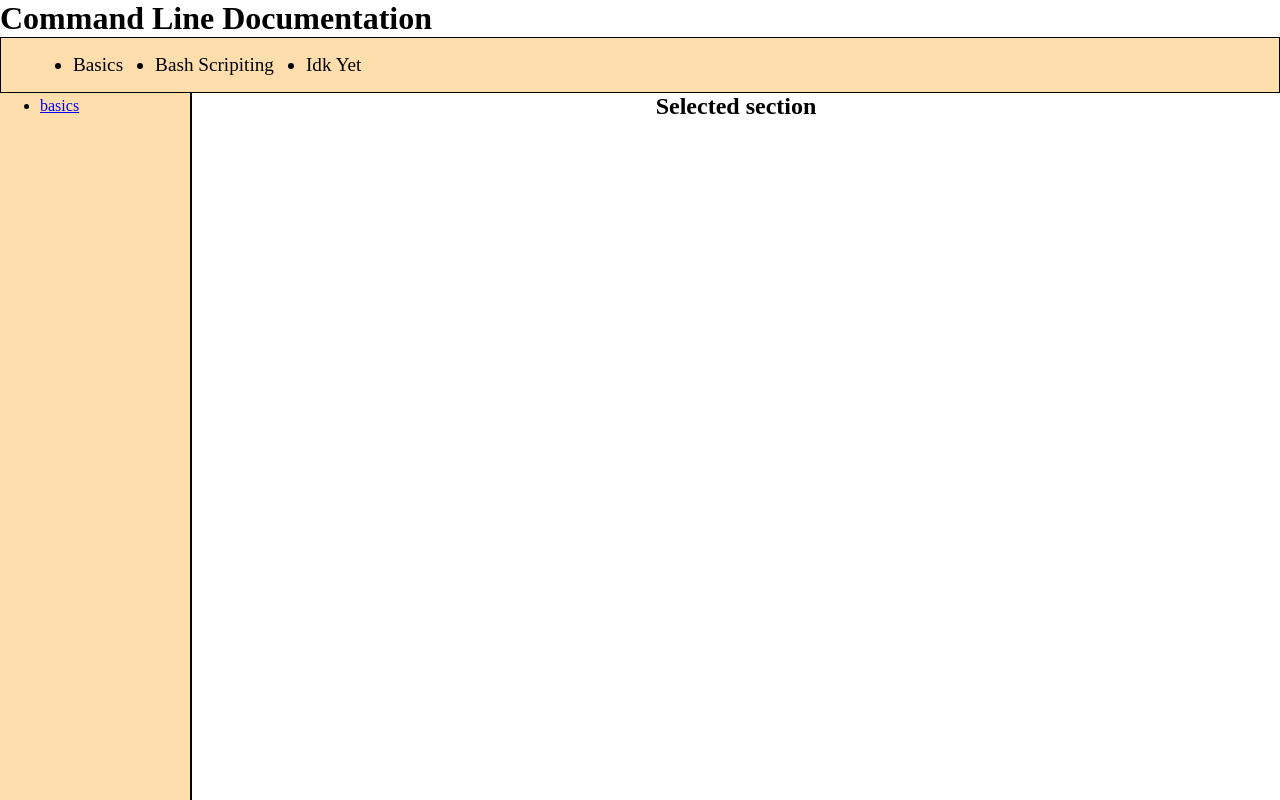
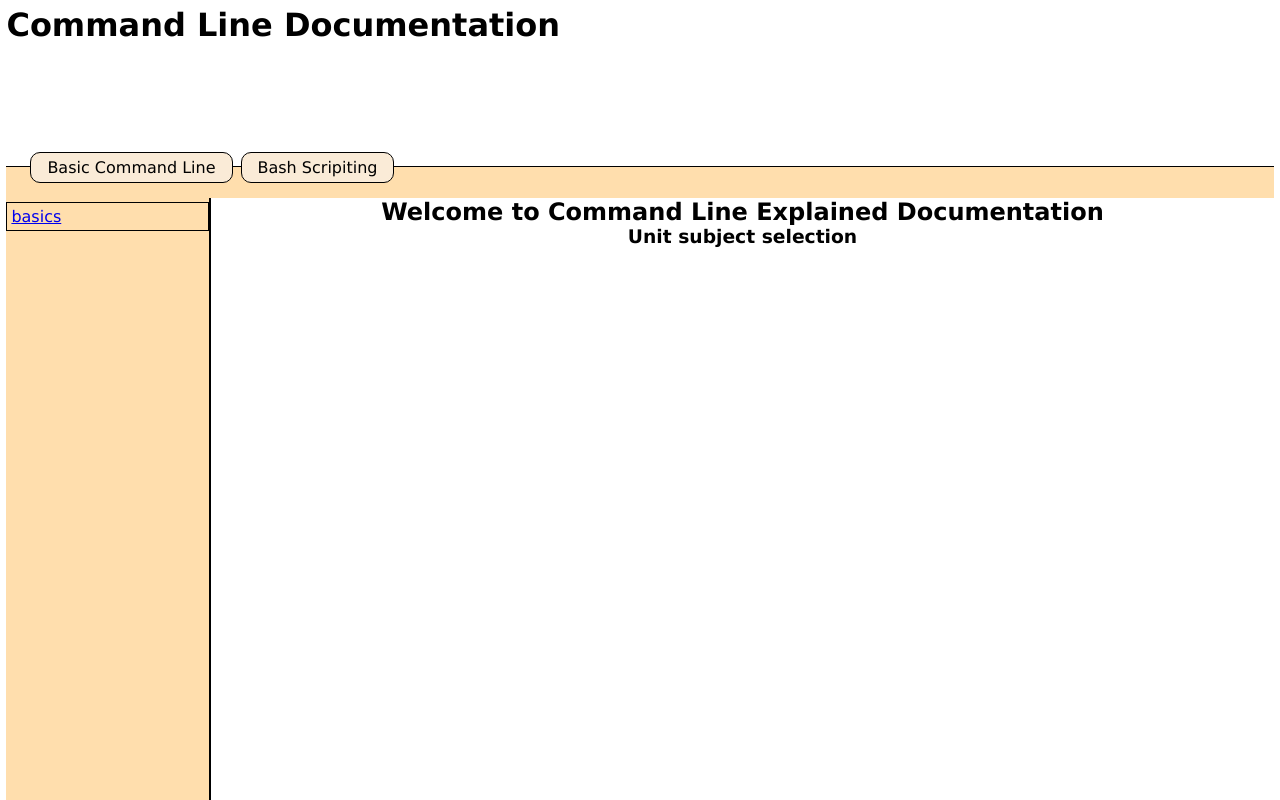
Before and after one commit to TylerTomani/commandLineDocs, a plain HTML site: page index.html in a window 1280 px wide. Both pictures are taken after a click on the link "Bash Scripiting". Shown: the top 800 px of the page. Drawn offline with Linux system fonts and the light colour scheme.

Commit message:
working with styles

```diff
--- a/css/main.css
+++ b/css/main.css
@@ -1,21 +1,39 @@
 * {
     box-sizing: border-box;
-    margin:0
+    margin:0;
+    /* font-family: 'Trebuchet MS', 'Lucida Sans Unicode', 'Lucida Grande', 'Lucida Sans', Arial, sans-serif; */
+    font-family:Verdana, Geneva, Tahoma, sans-serif
 }
-
+body {
+    margin: .5%;
+}
+header {
+    height: 20vh;
+}
+/*  Topic Selection */
 nav#drop-down-links {
     background-color: navajowhite;
-    border: 1px solid black;
-    font-size: 1.2rem;
+    border-top: 1px solid black;
     text-transform: capitalize;
+
 }
 nav#drop-down-links > ul {
     display: flex;
     justify-content: flex-start;
 }
+nav#drop-down-links > ul > li > a > h2 {
+    font-weight: 100;
+    font-size: 1.2rem;
+}
 nav#drop-down-links > ul > li{
-    margin: 1rem 0 1rem 2rem;
-
+    background-color:antiquewhite;
+    border: 1px solid black;
+    position: relative;
+    top: -15px;
+    list-style: none;
+    border-radius: 10px;
+    padding: .3rem 1rem;
+    margin: 0 1.5rem 0 -1rem ;
 }
 nav#drop-down-links > ul > li > a{
     color: black;
@@ -24,6 +42,8 @@ nav#drop-down-links > ul > li > a{
 nav#drop-down-links > ul > li > a:visited{
     text-decoration: none;
 }
+
+/* Main Body Aside and Page Content */
 main {
     display: flex;
 }
@@ -37,27 +57,48 @@ main {
     height: 100%;
 }
 
+/* Side menu */
 aside#drop-downs {
     display: flex;
     flex-direction: column;
     border-right: 2px solid black;
     border-top: 0;
-    min-width: 176px;
+    min-width: 205px;
     width: 15%;
     background-color: navajowhite;
+}
+
+#drop-downs > div > ul{
+    padding: .25rem 0;
+}
+#drop-downs > div > ul > li {
+    border: 1px solid black;
+    color: black;
+    /* margin-left: .5rem; */
+    list-style-type: none;
+    padding: .25rem;
+    /* padding: .25rem 0; */
+}
+#drop-downs > div > ul > li > ul > li{
+    list-style-type: square;
+}
+#drop-downs > div > ul > li > a:visited {
+    color: black;
 }
 .hide {
     display: none;
 }
-.show {
-    display: inline-block;
+@media screen and (max-width: 800px){
+    aside#drop-downs {
+        position: absolute;
+        transform: translate(-100%);
+         transition: all .65s;
+    }
 }
-#drop-downs > div > ul > li {
-    padding: .25rem 0;
+@media screen and (min-width: 801px){
+    aside#drop-downs {
+        position: relative;
+        transform: translate(0);
+         transition: all 1s;
+    }
 }
-#drop-downs > div > ul > li {
-    padding: .25rem 0;
-}
-#drop-downs > div > ul > li > ul > li{
-    list-style-type: square;
-}
--- a/index.html
+++ b/index.html
@@ -9,13 +9,15 @@
     <script src="js/dropDown.js" defer></script>
 </head>
 <body>
-    <h1>Command Line Documentation</h1>
+    <header>
+        <h1>Command Line Documentation</h1>
+
+    </header>
     <nav id="drop-down-links">
         <ul>
             <!-- <li><a href="#basics" class="drop-link-top">Basics</a></li> -->
-            <li><a href="#basics" class="drop-link-top">Basics</a></li>
-            <li><a href="#bash-scripting" class="drop-link-top">bash scripiting</a> </li>
-            <li>idk yet</li>
+            <li><a href="#basics" class="drop-link-top">Basic Command Line</a></li>
+            <li><a href="#bash-scripting" class="drop-link-top">Bash scripiting</a> </li>
         </ul>
     </nav>
 
@@ -25,8 +27,6 @@
                 <ul>
                     <li><a href="#" class="drop-link-aside">File Managment</a>
                         <ul>
-                            <!-- <li><a href="#">mkdir</a></li> -->
-                            <!-- <li><a href="#">sym links</a></li> -->
                             <li><a href="#" class="noref">mkdir</a><a href="basics/01-creatingDirectories/creatingDirectories.html" class="hide ref"></a></li>
                             <li><a href="#" class="noref">sym links</a><a href="basics/02-creatingSymbolicLinks/symbolicLinks.html" class="hide ref"></a></li>
                         </ul>
@@ -47,8 +47,8 @@
         </aside>
 
         <section id="section-select">
-            <h2>Selected section</h2>
-            <!-- <iframe src="basics/01-creatingDirectories/creatingDirectories.html" frameborder="0"></iframe> -->
+            <h2>Welcome to Command Line Explained Documentation </h2>
+            <h3>Unit subject selection</h3>
             <iframe src="" frameborder="0"></iframe>
         </section>
     </main>
--- a/js/dropDown.js
+++ b/js/dropDown.js
@@ -1,3 +1,4 @@
+(function(){
     const dropDownTop = document.querySelectorAll(".drop-link-top");
     const main = document.querySelector("main");
     const mainContentDiv = document.getElementById("section-select");
@@ -84,3 +85,7 @@ dropDownTop.forEach(dropTop => {
             })
         })
     })
+
+
+
+})()
```
Also changed, not shown: 1 other file. Lines whose indentation alone changed are shown as unchanged.
